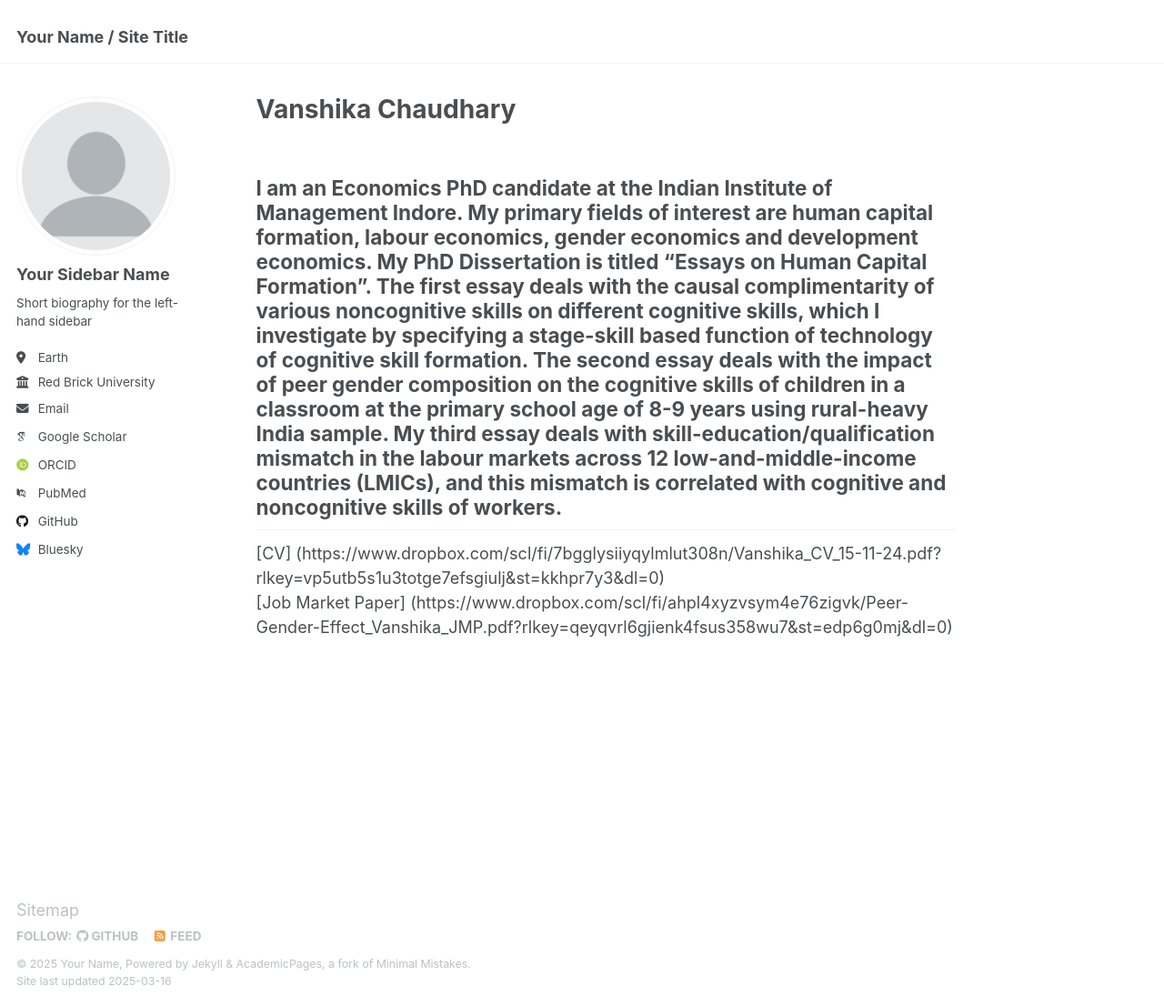
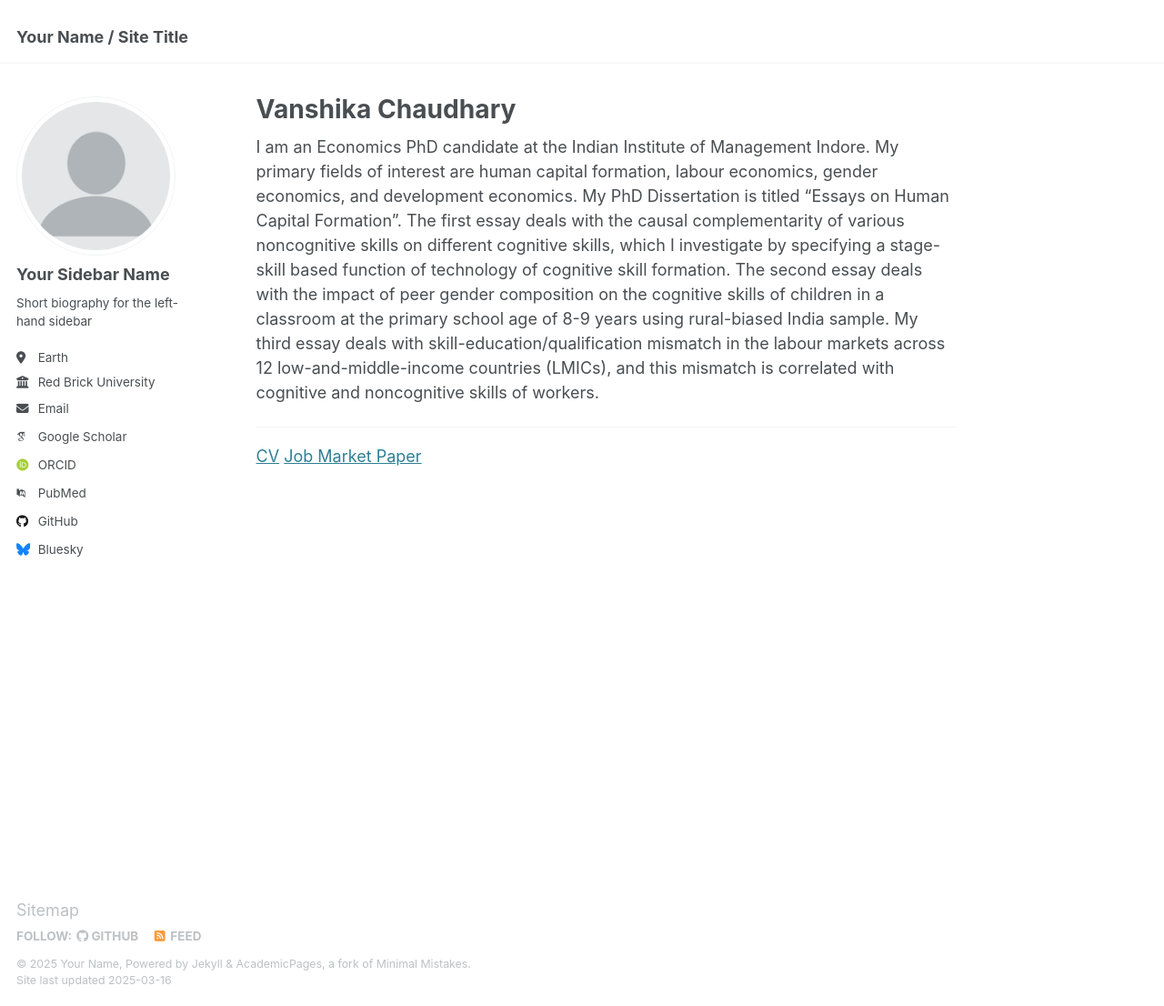
Before and after one commit to vanshika-chaudhary-economics/vanshika-chaudhary-economics.github.io, a Jekyll site: the page built from _pages/about.md, in a window 1280 px wide and 1106 px high. Shown: the whole window at 91% size. Built offline with Jekyll 4.4.1, drawn with Linux system fonts in a browser that asks for light colours; some web fonts are replaced.

Commit message:
Update about.md

```diff
--- a/_pages/about.md
+++ b/_pages/about.md
@@ -7,7 +7,9 @@
   - /about.html
 ---
 
-I am an Economics PhD candidate at the Indian Institute of Management Indore. My primary fields of interest are human capital formation, labour economics, gender economics and development economics. My PhD Dissertation is titled "Essays on Human Capital Formation". The first essay deals with the causal complimentarity of various noncognitive skills on different cognitive skills, which I investigate by specifying a stage-skill based function of technology of cognitive skill formation. The second essay deals with the impact of peer gender composition on the cognitive skills of children in a classroom at the primary school age of 8-9 years using rural-heavy India sample. My third essay deals with skill-education/qualification mismatch in the labour markets across 12 low-and-middle-income countries (LMICs), and this mismatch is correlated with cognitive and noncognitive skills of workers.
+I am an Economics PhD candidate at the Indian Institute of Management Indore. My primary fields of interest are human capital formation, labour economics, gender economics, and development economics. My PhD Dissertation is titled "Essays on Human Capital Formation". The first essay deals with the causal complementarity of various noncognitive skills on different cognitive skills, which I investigate by specifying a stage-skill based function of technology of cognitive skill formation. The second essay deals with the impact of peer gender composition on the cognitive skills of children in a classroom at the primary school age of 8-9 years using rural-biased India sample. My third essay deals with skill-education/qualification mismatch in the labour markets across 12 low-and-middle-income countries (LMICs), and this mismatch is correlated with cognitive and noncognitive skills of workers.
+
 ------
-[CV] (https://www.dropbox.com/scl/fi/7bgglysiiyqylmlut308n/Vanshika_CV_15-11-24.pdf?rlkey=vp5utb5s1u3totge7efsgiulj&st=kkhpr7y3&dl=0)
-[Job Market Paper] (https://www.dropbox.com/scl/fi/ahpl4xyzvsym4e76zigvk/Peer-Gender-Effect_Vanshika_JMP.pdf?rlkey=qeyqvrl6gjienk4fsus358wu7&st=edp6g0mj&dl=0)
+
+[CV](https://www.dropbox.com/scl/fi/7bgglysiiyqylmlut308n/Vanshika_CV_15-11-24.pdf?rlkey=vp5utb5s1u3totge7efsgiulj&st=kkhpr7y3&dl=0)
+[Job Market Paper](https://www.dropbox.com/scl/fi/ahpl4xyzvsym4e76zigvk/Peer-Gender-Effect_Vanshika_JMP.pdf?rlkey=qeyqvrl6gjienk4fsus358wu7&st=edp6g0mj&dl=0)
```
